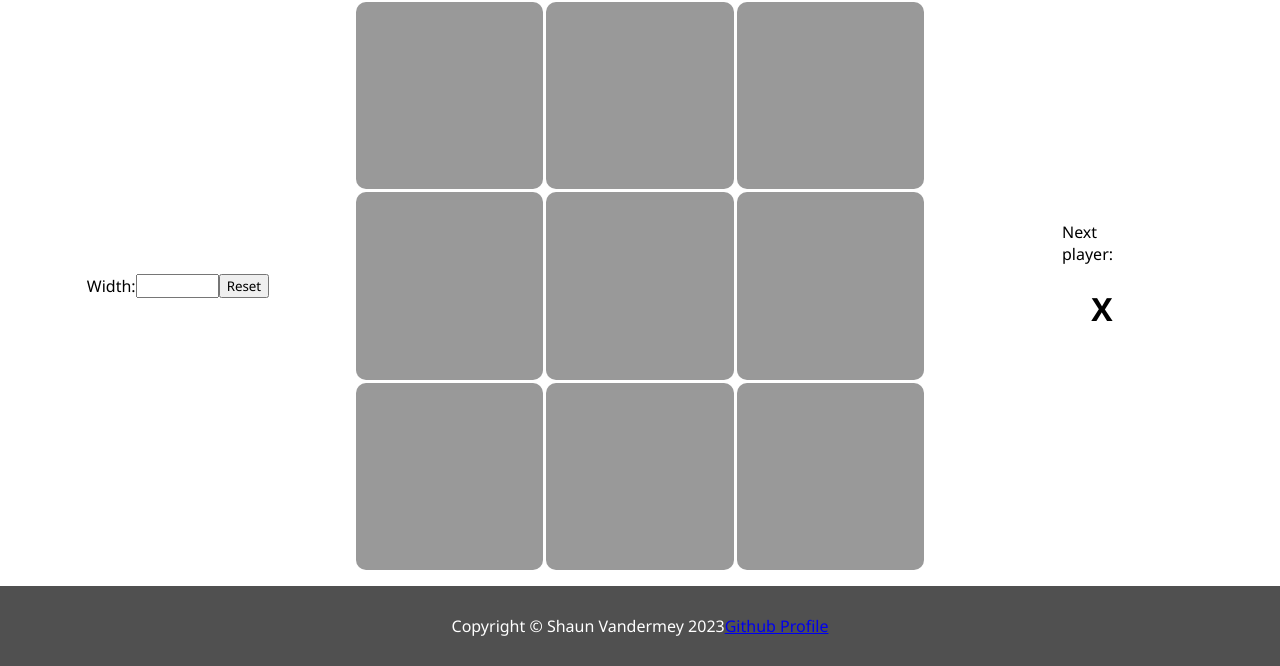
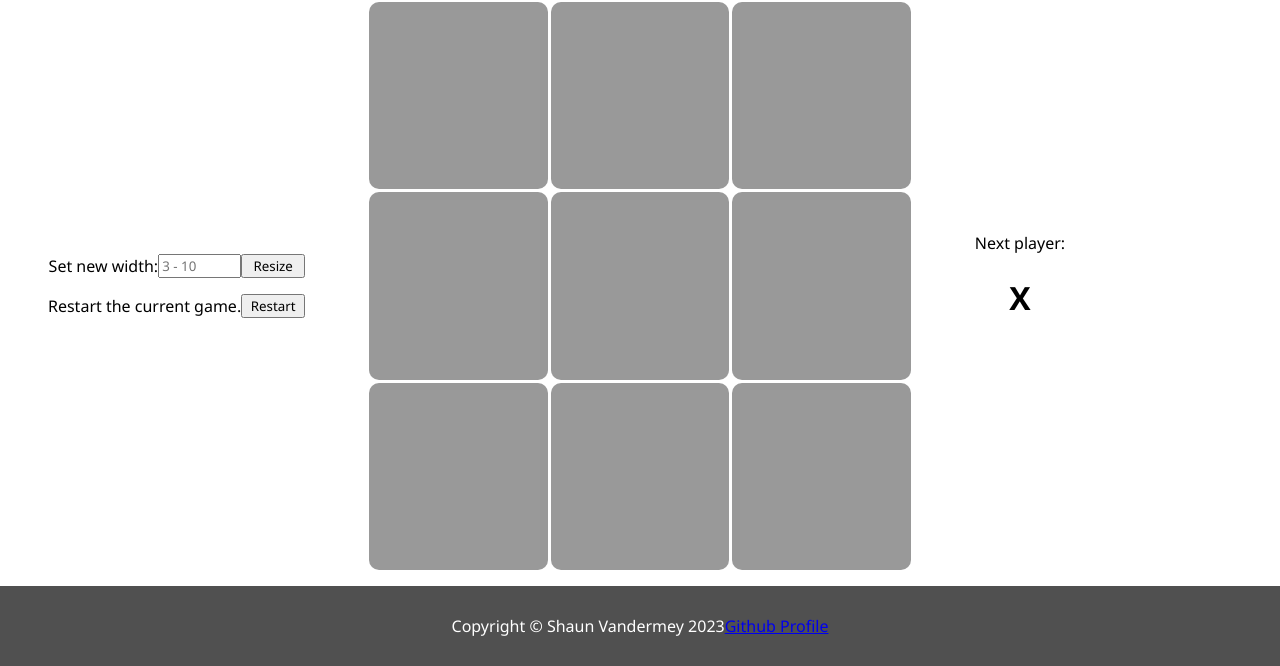
Before and after one commit to ShaunVandermey/TicTacToe, a plain HTML site: page index.html in a window 1280 px wide. Shown: the part 134-800 px from the top of the page. Drawn offline with Linux system fonts and the light colour scheme.

Commit message:
Add restart button and logic. Improve spacing of side columns.

```diff
--- a/index.html
+++ b/index.html
@@ -15,9 +15,13 @@
     <div id="content" class="row">
         <div id="leftColumn" class="column">
             <div id="resetButtons" class="row">
-                <label for="widthInput">Width:</label>
-                <input type="text" id="widthInput">
-                <button id="resetButton">Reset</button>
+                <label for="widthInput">Set new width:</label>
+                <input type="text" id="widthInput" name="phone" placeholder="3 - 10">
+                <button id="resizeButton">Resize</button>
+            </div>
+            <div id="restartButtons" class="row">
+                <label for="restartButton">Restart the current game.</label>
+                <button id="restartButton" name="restartButton">Restart</button>
             </div>
         </div>
         <div id="gridObjects">
--- a/script.js
+++ b/script.js
@@ -59,11 +59,22 @@ const gameManagerModule = (() => {
         }
     }
 
+    //remove current items only
     function resetGrid(){
         let gridChildren = document.getElementById("gridObjects");
         while (gridChildren.firstChild) {
             gridChildren.removeChild(gridChildren.lastChild);
         }
+    }
+
+    //remove then repopulate
+    function restartGrid(){
+        gameVictory = false;
+        resetGrid();
+        parseInt(currentWidth);
+                panelArray = [];
+                document.documentElement.style.setProperty('--current_width', currentWidth);
+                beginGameLogic(currentWidth);
     }
 
     //massive algo to check for victory
@@ -260,7 +271,8 @@ const gameManagerModule = (() => {
         checkForVictory: checkVictory,
         sayIndex: sayIndex,
         applyMarker,
-        updateWidth
+        updateWidth,
+        restartGrid
     }
 
 })();
@@ -405,7 +417,8 @@ const gridObjectFactory = (index) => {
 let currentWidth = 3;
 let minWidth = 3;
 let maxWidth = 10;
-document.getElementById("resetButton").addEventListener("click", gameManagerModule.updateWidth);
+document.getElementById("resizeButton").addEventListener("click", gameManagerModule.updateWidth);
+document.getElementById("restartButton").addEventListener("click", gameManagerModule.restartGrid)
 gameManagerModule.beginGameLogic(currentWidth);
 
 //TODO:
--- a/style.css
+++ b/style.css
@@ -42,6 +42,7 @@
     justify-content: space-evenly;
     align-items: center;
     width: 100%;
+    gap: 5vw;
 }
 
 #gridObjects{
@@ -55,11 +56,26 @@
 }
 
 #leftColumn, #rightColumn{
-    width: calc((100vh - var(--content_height)) / 2);
+    width: calc((100vw - var(--content_height)) / 2);
+    /*width: auto;*/
+    gap: 2vh;
+    align-items:center
+}
+
+#leftColumn{
+    align-items: end;
+}
+
+#rightColumn{
+    align-items: start;
 }
 
 #resetButtons{
     justify-content: center;
+}
+
+#resizeButton, #restartButton{
+    width: 5vw;
 }
 
 #widthInput{
```
